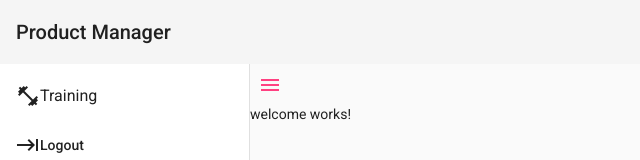
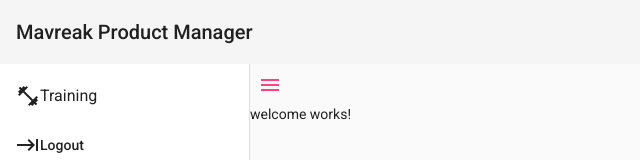
Before and after one commit to FoxGeoff/prod-manager, an Angular app: page / in a window 1280 px wide. Shown: the top 160 px of the page, without its empty margins (0-640 px from the left). Built offline with nearby package versions, Linux system fonts and the light colour scheme.

Commit message:
Update: Title

```diff
--- a/src/app/app.component.html
+++ b/src/app/app.component.html
@@ -1,5 +1,5 @@
 <!-- Top banner content here -->
-<mat-toolbar>Product Manager</mat-toolbar>
+<mat-toolbar>{{ title}}</mat-toolbar>
 
 <mat-sidenav-container class="container">
   <mat-sidenav #drawer mode="side" opened="opened()">
--- a/src/app/app.component.ts
+++ b/src/app/app.component.ts
@@ -6,5 +6,5 @@
   styleUrls: ['./app.component.css']
 })
 export class AppComponent {
-  title = 'prod-manager';
+  title = 'Mavreak Product Manager';
 }
--- a/src/index.html
+++ b/src/index.html
@@ -2,7 +2,7 @@
 <html lang="en">
 <head>
   <meta charset="utf-8">
-  <title>ProdManager</title>
+  <title>Mavreak Product Manager</title>
   <base href="/">
   <meta name="viewport" content="width=device-width, initial-scale=1">
   <link rel="icon" type="image/x-icon" href="favicon.ico">
```
